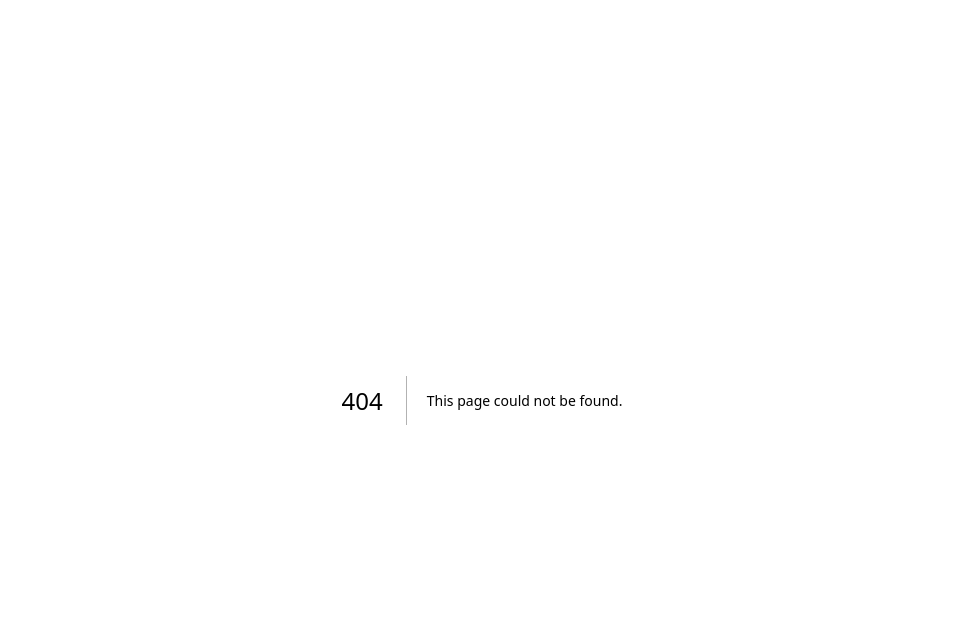
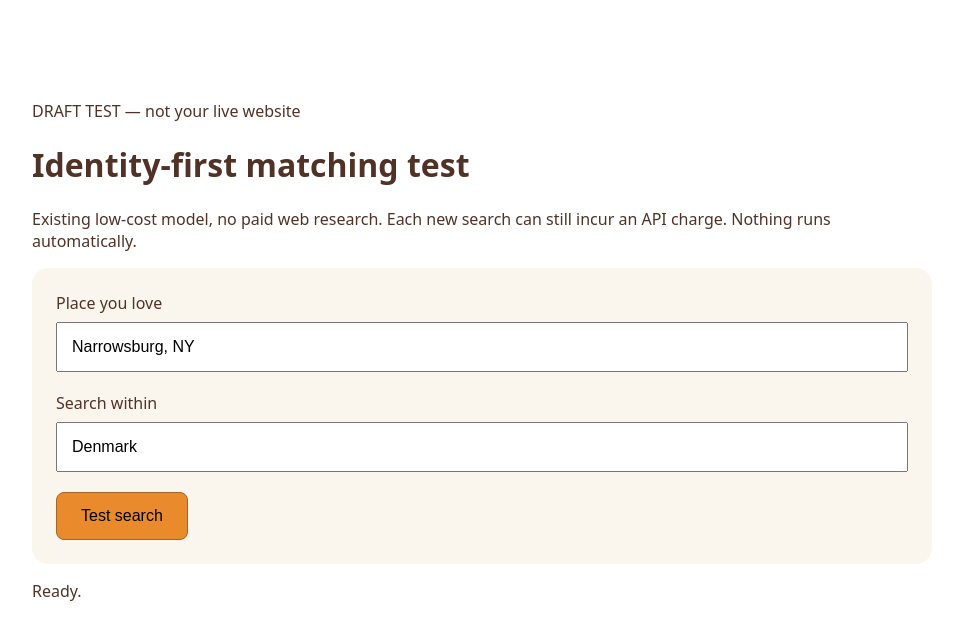
Before and after one commit to camogoose/neighborhood-matches, a Next.js app: page /matching-preview in a window 1280 px wide. Before the commit this address had no page. Shown: the top 640 px of the page, without its empty margins (158-1121 px from the left). Built offline with nearby package versions, Linux system fonts and the light colour scheme.

Commit message:
Add preview-only form for bounded identity matching checks

```diff
--- /dev/null
+++ b/pages/matching-preview.js
@@ -0,0 +1,62 @@
+import { useState } from 'react';
+
+export async function getServerSideProps() {
+  if (process.env.VERCEL_ENV === 'production') return { notFound: true };
+  return { props: {} };
+}
+
+export default function MatchingPreview() {
+  const [place, setPlace] = useState('Narrowsburg, NY');
+  const [region, setRegion] = useState('Denmark');
+  const [busy, setBusy] = useState(false);
+  const [history, setHistory] = useState([]);
+  async function search(event) {
+    event.preventDefault();
+    if (busy) return;
+    setBusy(true);
+    const started = Date.now();
+    const controller = new AbortController();
+    const timeout = setTimeout(() => controller.abort(), 35000);
+    let data;
+    try {
+      const response = await fetch('/api/like', {
+        method: 'POST', headers: { 'Content-Type': 'application/json' },
+        body: JSON.stringify({ place, region, priorities: [] }), signal: controller.signal
+      });
+      data = await response.json();
+      if (!response.ok || !data.ok) throw new Error(data.error || 'Search failed.');
+    } catch (error) {
+      data = { error: error.name === 'AbortError' ? 'Search timed out. No automatic retry was made.' : error.message };
+    } finally {
+      clearTimeout(timeout);
+      setHistory(previous => [{ place, region, data, seconds: Math.round((Date.now() - started) / 1000) }, ...previous]);
+      setBusy(false);
+    }
+  }
+  return <main style={{ maxWidth: 900, margin: '60px auto', padding: 24, color: '#503326', fontFamily: 'system-ui' }}>
+    <p>DRAFT TEST — not your live website</p>
+    <h1>Identity-first matching test</h1>
+    <p>Existing low-cost model, no paid web research. Each new search can still incur an API charge. Nothing runs automatically.</p>
+    <form onSubmit={search} style={{ padding: 24, background: '#faf6ee', borderRadius: 16 }}>
+      <label htmlFor="place">Place you love</label>
+      <input id="place" required maxLength={120} value={place} onChange={e => setPlace(e.target.value)} disabled={busy} />
+      <label htmlFor="region">Search within</label>
+      <input id="region" required maxLength={120} value={region} onChange={e => setRegion(e.target.value)} disabled={busy} />
+      <button disabled={busy}>{busy ? 'Finding matches…' : 'Test search'}</button>
+    </form>
+    <p role="status">{busy ? 'One search is running. No automatic retries.' : 'Ready.'}</p>
+    {history.map((entry, index) => <section key={index} style={{ borderTop: '1px solid #ddd', marginTop: 30 }}>
+      <h2>{entry.place} → {entry.region}</h2>
+      <p>Finished in {entry.seconds} seconds. {entry.data.version ? `Version ${entry.data.version}` : ''}</p>
+      {entry.data.error && <p role="alert">{entry.data.error}</p>}
+      {entry.data.results?.length === 0 && <p>No sufficiently close matches returned.</p>}
+      {entry.data.results?.map((result, i) => <article key={i}>
+        <h3>{result.rank}. {result.match} — {result.city} {result.region}</h3>
+        <p>{result.blurb}</p>
+        <ul>{result.whatMakesItSpecial?.map((text, j) => <li key={j}>{text}</li>)}</ul>
+        <p>{result.landmarks?.map(item => `${item.name}: ${item.why}`).join(' • ')}</p>
+      </article>)}
+    </section>)}
+    <style jsx>{`input { display:block; box-sizing:border-box; width:100%; padding:14px; margin:8px 0 20px; font-size:16px; } button { padding:14px 24px; background:#e98b2d; border:1px solid #a96524; border-radius:8px; font-size:16px; } article { padding:12px 0; }`}</style>
+  </main>;
+}
```
